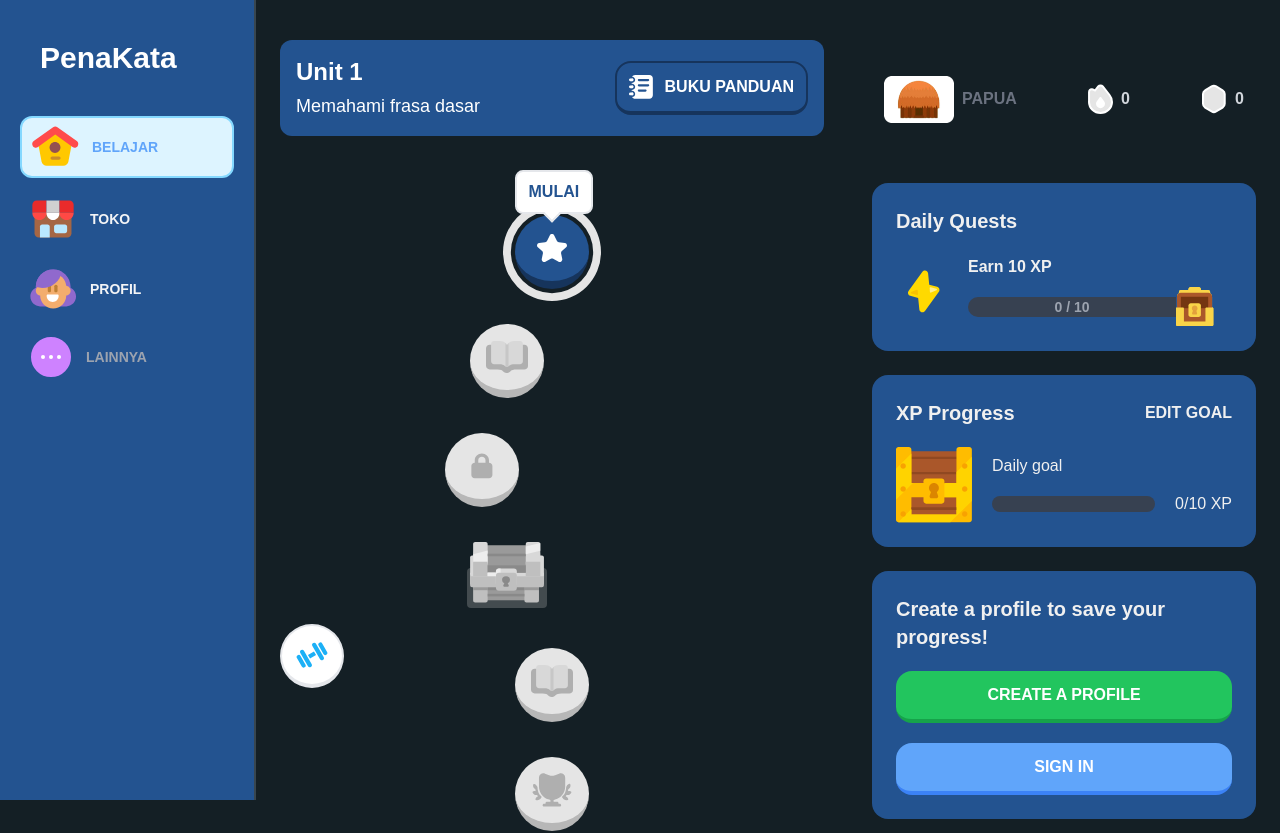
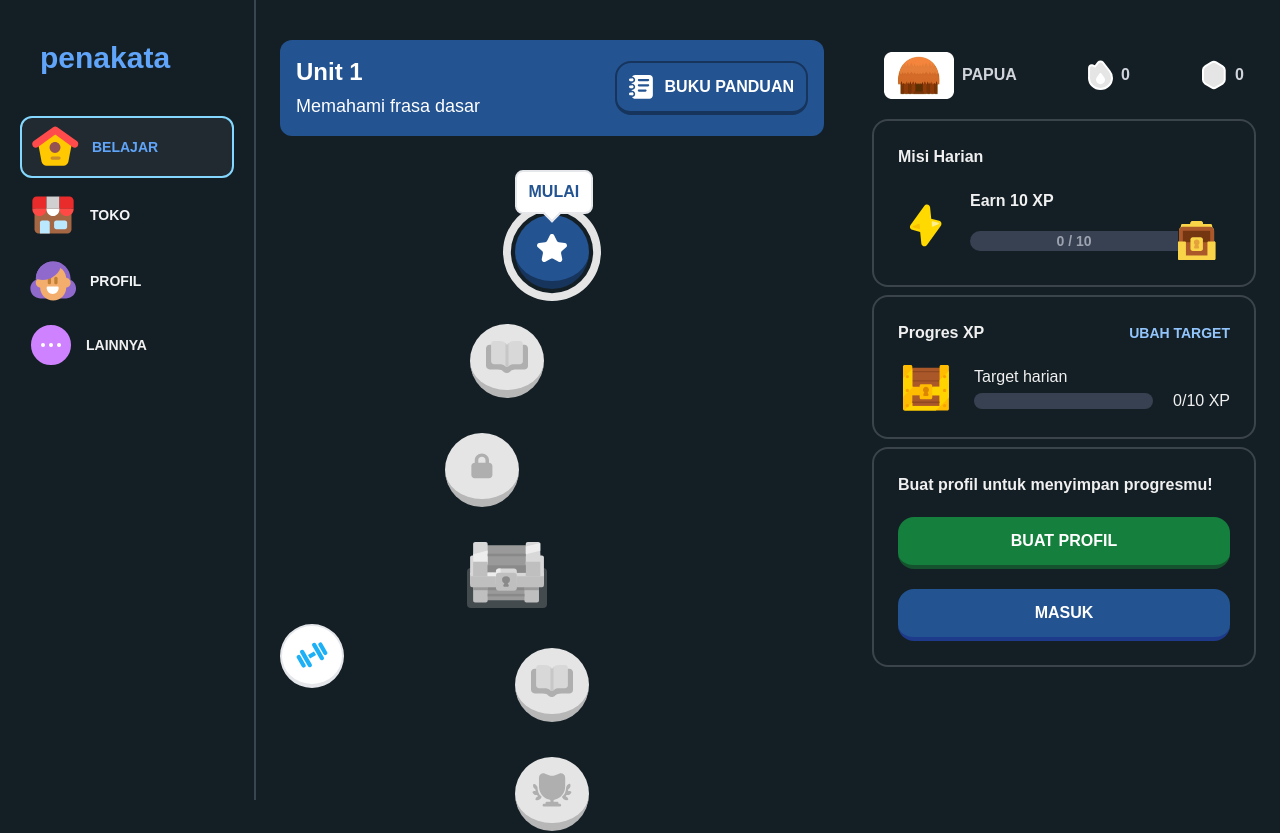
Before and after one commit to rzkynaga/pena-kata, a Next.js app: page /learn in a window 1280 px wide. Shown: the top 833 px of the page. Built offline with nearby package versions, Linux system fonts and the light colour scheme; a web font is replaced by a local one.

Commit message:
coloring update

```diff
--- a/src/components/LeftBar.tsx
+++ b/src/components/LeftBar.tsx
@@ -38,21 +38,21 @@ export const LeftBar = ({ selectedTab }: { selectedTab: Tab | null }) => {
 
   return (
     <>
-      <nav className="fixed bottom-0 left-0 top-0 hidden flex-col gap-5 border-r-2 border-[#39464f] bg-[#235390] p-3 md:flex lg:w-64 lg:p-5">
+      <nav className="fixed bottom-0 left-0 top-0 hidden flex-col gap-5 border-r-2 border-[#39464f] bg-[#141F25] p-3 md:flex lg:w-64 lg:p-5">
         <Link
           href="/learn"
-          className="mb-5 ml-5 mt-5 hidden text-3xl font-bold text-[#fff] lg:block"
+          className="mb-5 ml-5 mt-5 hidden text-3xl font-bold text-blue-400 lg:block"
         >
-          PenaKata
+          penakata
         </Link>
-        <ul className="flex flex-col items-stretch gap-3">
+        <ul className="flex flex-col items-stretch gap-2">
           {bottomBarItems.map((item) => {
             return (
               <li key={item.href} className="flex flex-1">
                 {item.name === selectedTab ? (
                   <Link
                     href={item.href}
-                    className="flex grow items-center gap-3 rounded-xl border-2 border-[#84d8ff] bg-[#ddf4ff] px-2 py-1 text-sm font-bold uppercase text-blue-400"
+                    className="flex grow items-center gap-3 rounded-xl border-2 border-[#84d8ff] bg-gray-100 bg-opacity-5 px-2 py-1 text-sm font-bold uppercase text-blue-400"
                   >
                     {item.icon}{" "}
                     <span className="sr-only lg:not-sr-only">{item.name}</span>
@@ -60,7 +60,7 @@ export const LeftBar = ({ selectedTab }: { selectedTab: Tab | null }) => {
                 ) : (
                   <Link
                     href={item.href}
-                    className="flex grow items-center gap-3 rounded-xl px-2 py-1 text-sm font-bold uppercase text-gray-100 hover:bg-gray-100"
+                    className="flex grow items-center gap-3 rounded-xl px-2 py-1 text-sm font-bold uppercase text-gray-100 hover:bg-gray-800"
                   >
                     {item.icon}{" "}
                     <span className="sr-only lg:not-sr-only">{item.name}</span>
@@ -70,7 +70,7 @@ export const LeftBar = ({ selectedTab }: { selectedTab: Tab | null }) => {
             );
           })}
           <div
-            className="relative flex grow cursor-default items-center gap-3 rounded-xl px-2 py-1 font-bold uppercase text-gray-400 hover:bg-gray-100"
+            className="relative flex grow cursor-default items-center gap-3 rounded-xl px-2 py-1 font-bold uppercase text-gray-400 hover:bg-gray-800"
             onClick={() => setMoreMenuShown((x) => !x)}
             onMouseEnter={() => setMoreMenuShown(true)}
             onMouseLeave={() => setMoreMenuShown(false)}
@@ -78,16 +78,16 @@ export const LeftBar = ({ selectedTab }: { selectedTab: Tab | null }) => {
             tabIndex={0}
           >
             <LeftBarMoreMenuSvg />{" "}
-            <span className="hidden text-sm lg:inline">Lainnya</span>
+            <span className="hidden text-sm text-[#f0f0f0] lg:inline">Lainnya</span>
             <div
               className={[
-                "absolute left-full top-[-10px] min-w-[300px] rounded-2xl border-2 border-gray-300 bg-white text-left text-gray-400",
+                "absolute left-full top-[-10px] min-w-[300px] rounded-2xl border-2 border-gray-300 border-opacity-20 bg-gray-800 text-left text-gray-400",
                 moreMenuShown ? "" : "hidden",
               ].join(" ")}
             >
               <div className="flex flex-col py-2">
                 <Link
-                  className="flex items-center gap-4 px-5 py-2 text-left uppercase hover:bg-gray-100"
+                  className="flex items-center gap-4 px-5 py-2 text-left uppercase hover:bg-gray-900"
                   href="https://schools.duolingo.com"
                   target="_blank"
                   rel="noopener noreferrer"
@@ -96,7 +96,7 @@ export const LeftBar = ({ selectedTab }: { selectedTab: Tab | null }) => {
                   Sekolah
                 </Link>
                 <Link
-                  className="flex items-center gap-4 px-5 py-2 text-left uppercase hover:bg-gray-100"
+                  className="flex items-center gap-4 px-5 py-2 text-left uppercase hover:bg-gray-900"
                   href="https://podcast.duolingo.com"
                   target="_blank"
                   rel="noopener noreferrer"
@@ -108,27 +108,27 @@ export const LeftBar = ({ selectedTab }: { selectedTab: Tab | null }) => {
               <div className="flex flex-col border-t-2 border-gray-300 py-2">
                 {!loggedIn && (
                   <button
-                    className="px-5 py-2 text-left uppercase hover:bg-gray-100"
+                    className="px-5 py-2 text-left uppercase hover:bg-gray-900"
                     onClick={() => setLoginScreenState("SIGNUP")}
                   >
                     Buat Profil
                   </button>
                 )}
                 <Link
-                  className="px-5 py-2 text-left uppercase hover:bg-gray-100"
+                  className="px-5 py-2 text-left uppercase hover:bg-gray-900"
                   href={loggedIn ? "/settings/account" : "/settings/sound"}
                 >
                   Pengaturan
                 </Link>
                 <Link
-                  className="px-5 py-2 text-left uppercase hover:bg-gray-100"
+                  className="px-5 py-2 text-left uppercase hover:bg-gray-900"
                   href="https://support.duolingo.com/hc/en-us"
                 >
                   Bantuan
                 </Link>
                 {!loggedIn && (
                   <button
-                    className="px-5 py-2 text-left uppercase hover:bg-gray-100"
+                    className="px-5 py-2 text-left uppercase hover:bg-gray-900"
                     onClick={() => setLoginScreenState("LOGIN")}
                   >
                     Masuk
--- a/src/components/RightBar.tsx
+++ b/src/components/RightBar.tsx
@@ -38,10 +38,10 @@ export const RightBar = () => {
 
   return (
     <>
-      <aside className="sticky min-h-screen top-0 hidden w-96 flex-col gap-6 self-start sm:flex">
-        <article className="my-6 flex justify-between gap-4">
+      <aside className="sticky min-h-screen top-0 hidden w-96 flex-col gap-2 self-start sm:flex">
+        <article className="my-6 flex justify-between gap-4 mt-0 mb-0">
           <div
-            className="relative flex cursor-default items-center gap-2 rounded-xl p-3 font-bold uppercase text-gray-500 hover:bg-gray-100"
+            className="relative flex cursor-default items-center gap-2 rounded-xl p-3 font-bold uppercase text-gray-300 hover:bg-gray-800"
             onMouseEnter={() => setLanguagesShown(true)}
             onMouseLeave={() => setLanguagesShown(false)}
             onClick={() => setLanguagesShown((x) => !x)}
@@ -51,33 +51,33 @@ export const RightBar = () => {
             <Flag language={language} width={45} />
             <div>{language.name}</div>
             <div
-              className="absolute top-full z-10 rounded-2xl border-2 border-gray-300 bg-white"
+              className="absolute top-full z-10 rounded-2xl border-2 border-gray-300 border-opacity-20 bg-[#141F25]"
               style={{
                 left: "calc(50% - 150px)",
                 width: 300,
                 display: languagesShown ? "block" : "none",
               }}
             >
-              <h2 className="px-5 py-3 font-bold uppercase text-gray-400">
-                My courses
+              <h2 className="px-5 py-3 font-bold uppercase text-[#f0f0f0] text-opacity-60">
+                Kursusku
               </h2>
-              <button className="flex w-full items-center gap-3 border-t-2 border-gray-300 bg-blue-100 px-5 py-3 text-left font-bold">
+              <button className="flex w-full items-center gap-3 bg-gray-800 px-5 py-3 text-left font-bold">
                 <Flag language={language} width={45} />
-                <span className="text-blue-500">{language.name}</span>
+                <span className="text-gray-300">{language.name}</span>
               </button>
               <Link
-                className="flex w-full items-center gap-3 rounded-b-2xl border-t-2 border-gray-300 px-5 py-3 text-left font-bold hover:bg-gray-100"
+                className="flex w-full items-center gap-3 rounded-b-2xl border-gray-300 px-5 py-3 text-left font-bold hover:bg-gray-800"
                 href="/register"
               >
-                <span className="flex items-center justify-center rounded-lg border-2 border-gray-400 px-2 text-lg font-bold text-gray-400">
+                <span className="flex items-center justify-center rounded-lg border-2 border-gray-400 px-2 text-lg font-bold text-[#fff]">
                   +
                 </span>
-                <span className="text-gray-600">Add new course</span>
+                <span className="text-[#fff] normal-case">Tambahkan kursus baru</span>
               </Link>
             </div>
           </div>
           <span
-            className="relative flex items-center gap-2 rounded-xl p-3 font-bold text-orange-500 hover:bg-gray-100"
+            className="relative flex items-center gap-2 rounded-xl p-3 font-bold text-orange-500 hover:bg-gray-800"
             onMouseEnter={() => setStreakShown(true)}
             onMouseLeave={() => {
               setStreakShown(false);
@@ -98,22 +98,22 @@ export const RightBar = () => {
               {streak}
             </span>
             <div
-              className="absolute top-full z-10 flex flex-col gap-5 rounded-2xl border-2 border-gray-300 bg-white p-5 text-black"
+              className="absolute top-full z-10 flex flex-col gap-5 rounded-2xl border-opacity-20 border-2 border-gray-300 bg-[#141F25] p-5 text-black"
               style={{
                 left: "calc(50% - 200px)",
                 width: 400,
                 display: streakShown ? "flex" : "none",
               }}
             >
-              <h2 className="text-center text-lg font-bold">Streak</h2>
-              <p className="text-center text-sm font-normal text-gray-400">
-                {`But your streak will reset tomorrow if you don't practice tomorrow. Watch out!`}
+              <h2 className="text-center text-lg text-[#f0f0f0] font-bold">Streak</h2>
+              <p className="text-center text-sm font-normal text-[#fff]">
+                {`Selesaikan satu pelajaran hari ini untuk memulai runtunan baru!`}
               </p>
               <Calendar now={now} setNow={setNow} />
             </div>
           </span>
           <span
-            className="relative flex items-center gap-2 rounded-xl p-3 font-bold text-red-500 hover:bg-gray-100"
+            className="relative flex items-center gap-2 rounded-xl p-3 font-bold text-red-500 hover:bg-gray-800"
             onMouseEnter={() => setGemsShown(true)}
             onMouseLeave={() => setGemsShown(false)}
             onClick={() => setGemsShown((x) => !x)}
@@ -125,7 +125,7 @@ export const RightBar = () => {
               {lingots}
             </span>
             <div
-              className="absolute top-full z-10 flex w-72 items-center gap-3 rounded-2xl border-2 border-gray-300 bg-white p-5"
+              className="absolute top-full z-10 flex items-center gap-3 rounded-2xl border-2 border-gray-300 border-opacity-20 bg-[#141F25] p-5"
               style={{
                 left: "calc(50% - 150px)",
                 display: gemsShown ? "flex" : "none",
@@ -133,9 +133,9 @@ export const RightBar = () => {
             >
               <LingotsTreasureChestSvg className="w-24" />
               <div className="flex flex-col gap-3">
-                <h2 className="text-xl font-bold text-black">Lingots</h2>
+                <h2 className="text-xl font-bold text-gray-300">Lingots</h2>
                 <p className="text-sm font-normal text-gray-400">
-                  You have {lingots} {lingots === 1 ? "lingot" : "lingots"}.
+                  Kamu punya {lingots} {lingots === 1 ? "lingot" : "lingots"}.
                 </p>
                 <Link
                   className="uppercase text-blue-400 transition hover:brightness-110"
@@ -223,8 +223,8 @@ const DailyQuestsSection = () => {
   const xpToday = useBoundStore((x) => x.xpToday());
   const goalXp = useBoundStore((x) => x.goalXp);
   return (
-    <article className="flex flex-col gap-5 rounded-2xl bg-[#235390] p-6 font-bold text-gray-700">
-      <h2 className="text-xl text-[#f0f0f0]">Daily Quests</h2>
+    <article className="flex flex-col gap-5 rounded-2xl bg-[#141F25] border-2 border-gray-300 border-opacity-20 p-6 font-bold text-gray-700">
+      <h2 className="text-l text-[#f0f0f0]">Misi Harian</h2>
       <div className="flex items-center gap-4">
         <LightningProgressSvg />
         <div className="flex flex-col gap-2 text-[#f0f0f0]">
@@ -291,7 +291,7 @@ const LockedLeaderboardsSvg = () => {
 
 const TreasureClosedSvg = (props: ComponentProps<"svg">) => {
   return (
-    <svg width="76px" height="76px" viewBox="0 0 76 76" {...props}>
+    <svg width="56px" height="46px" viewBox="0 0 76 76" {...props}>
       <defs>
         <path
           d="M3.86139252,0 L68.6938776,0 C70.8264639,0 72.555269,1.71104633 72.555269,3.82172455 L72.555269,37.605593 C72.555269,39.7162712 70.8264639,41.4273175 68.6938776,41.4273175 L3.86139252,41.4273175 C1.72880408,41.4273175 0,39.7162712 0,37.605593 L0,3.82172455 C0,1.71104633 1.72880408,0 3.86139252,0 Z"
@@ -587,17 +587,17 @@ const XpProgressSection = () => {
   const xpToday = useBoundStore((x) => x.xpToday());
   const goalXp = useBoundStore((x) => x.goalXp);
   return (
-    <article className="flex flex-col gap-5 rounded-2xl bg-[#235390] p-6 font-bold text-gray-700">
+    <article className="flex flex-col gap-5 rounded-2xl bg-[#141F25] border-2 border-gray-300 border-opacity-20 p-6 font-bold text-gray-700">
       <div className="flex items-center justify-between text-[#f0f0f0]">
-        <h2 className="text-xl">XP Progress</h2>
-        <Link href="/settings/coach" className="uppercase text-[#f0f0f0]">
-          Edit goal
+        <h2 className="text-l">Progres XP</h2>
+        <Link href="/settings/coach" className="uppercase text-sm text-blue-300">
+          Ubah target
         </Link>
       </div>
       <div className="flex gap-5">
         <TreasureClosedSvg />
         <div className="flex grow flex-col justify-around">
-          <h3 className="font-normal text-[#f0f0f0]">Daily goal</h3>
+          <h3 className="font-normal text-[#f0f0f0]">Target harian</h3>
           <div className="flex items-center gap-5">
             <div className="relative h-4 w-full grow rounded-full bg-gray-700">
               {xpToday > 0 && (
@@ -625,19 +625,19 @@ const CreateAProfileSection = ({
   setLoginScreenState: React.Dispatch<React.SetStateAction<LoginScreenState>>;
 }) => {
   return (
-    <article className="flex flex-col gap-5 rounded-2xl text-[#f0f0f0] bg-[#235390] p-6 font-bold">
-      <h2 className="text-xl">Create a profile to save your progress!</h2>
+    <article className="flex flex-col gap-5 rounded-2xl text-[#f0f0f0] bg-[#141F25] border-2 border-gray-300 border-opacity-20 p-6 font-bold">
+      <h2 className="text-l">Buat profil untuk menyimpan progresmu!</h2>
       <button
-        className="rounded-2xl border-b-4 border-green-600 bg-green-500 py-3 uppercase text-white transition hover:border-green-500 hover:bg-green-400"
+        className="rounded-2xl border-b-4 border-green-900 bg-green-700 py-3 uppercase text-white transition hover:border-green-500 hover:bg-green-600"
         onClick={() => setLoginScreenState("SIGNUP")}
       >
-        Create a profile
+        Buat profil
       </button>
       <button
-        className="rounded-2xl border-b-4 border-blue-500 bg-blue-400 py-3 uppercase text-white transition hover:border-blue-400 hover:bg-blue-300"
+        className="rounded-2xl border-b-4 border-blue-900 bg-[#235390] py-3 uppercase text-white transition hover:border-blue-500 hover:bg-blue-600"
         onClick={() => setLoginScreenState("LOGIN")}
       >
-        Sign in
+        Masuk
       </button>
     </article>
   );
--- a/src/pages/learn.tsx
+++ b/src/pages/learn.tsx
@@ -637,7 +637,7 @@ const UnitHeader = ({
           ].join(" ")}
         >
           <GuidebookSvg />
-          <span className="sr-only font-bold uppercase lg:not-sr-only">
+          <span className="sr-only font-bold uppercase lg:not-sr-only hover:opacity-80">
             Buku Panduan
           </span>
         </Link>
```
Also changed, not shown: src/components/Calendar.tsx (+6 -6 lines), screenshots/screenshot-desktop.png, screenshots/screenshot-mobile.png.
